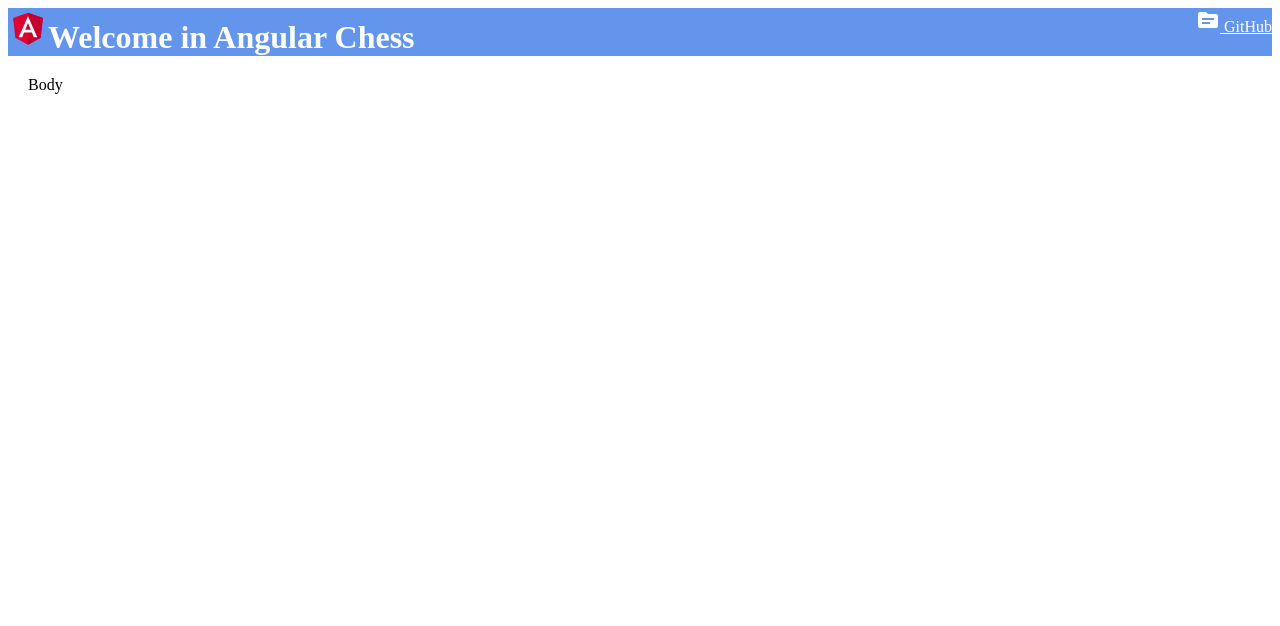
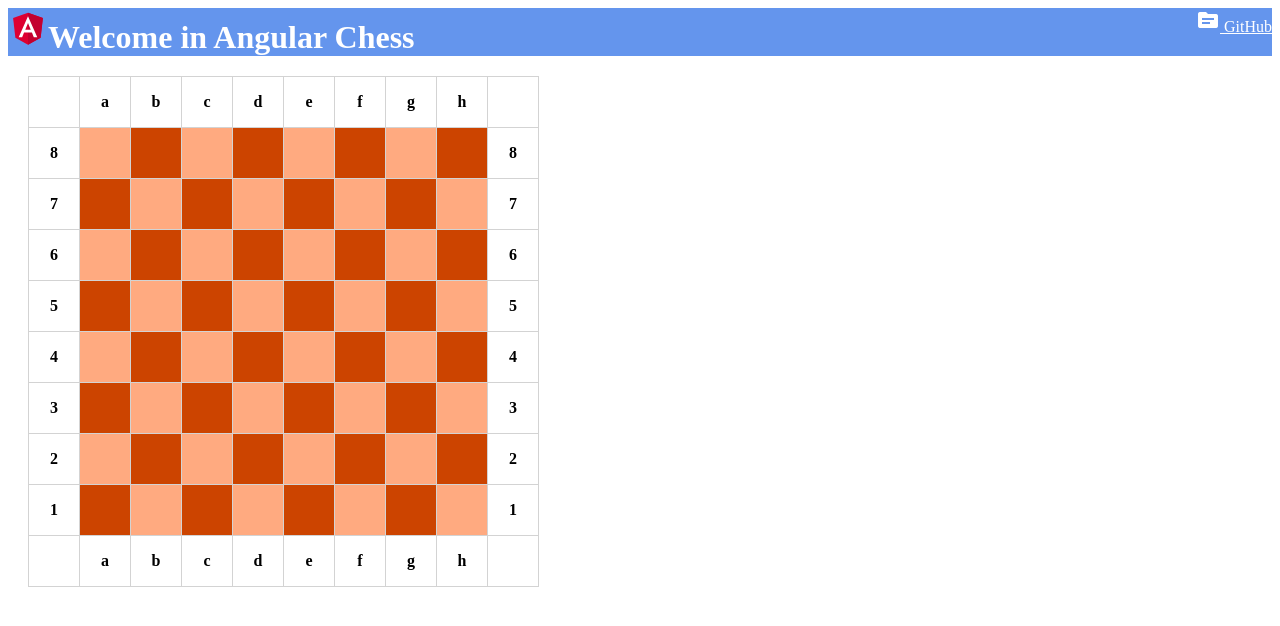
Before and after one commit to sumegizoltan73/AngularChess, an Angular app in the folder angular-chess/: page / in a window 1280 px wide. Shown: the top 626 px of the page. Built offline with nearby package versions, Linux system fonts and the light colour scheme.

Commit message:
chess table

```diff
--- a/angular-chess/src/app/app.component.html
+++ b/angular-chess/src/app/app.component.html
@@ -17,5 +17,5 @@
 </div>
 
 <div class="body">
-  Body
+  <app-chess></app-chess>
 </div>
--- a/angular-chess/src/app/app.module.ts
+++ b/angular-chess/src/app/app.module.ts
@@ -2,10 +2,12 @@ import { NgModule } from '@angular/core';
 import { BrowserModule } from '@angular/platform-browser';
 
 import { AppComponent } from './app.component';
+import { ChessComponent } from './chess/chess.component';
 
 @NgModule({
   declarations: [
-    AppComponent
+    AppComponent,
+    ChessComponent
   ],
   imports: [
     BrowserModule
--- /dev/null
+++ b/angular-chess/src/app/chess/chess.component.html
@@ -0,0 +1,23 @@
+<table>
+    <tr>
+        <th></th>
+        <th *ngFor="let col of x">
+            {{ col }}
+        </th>
+        <th></th>
+    </tr>
+    <tr *ngFor="let row of y; let i = index;">
+        <td>{{ row }}</td>
+        <td *ngFor="let td of x; let j = index;" [ngClass]="{'white': isWhite(j, i), 'black': !isWhite(j, i) }">
+            <span class="material-icons"></span>
+        </td>
+        <td>{{ row }}</td>
+    </tr>
+    <tr>
+        <td></td>
+        <td *ngFor="let col of x">
+            {{ col }}
+        </td>
+        <td></td>
+    </tr>
+</table>
--- /dev/null
+++ b/angular-chess/src/app/chess/chess.component.less
@@ -0,0 +1,5 @@
+table { border-collapse: collapse; }
+td, th { border: 1px solid lightgray; width: 3rem; height: 3rem;
+    text-align: center; vertical-align: middle; font-weight: bold; }
+td.white { background-color: #ffaa80; }
+td.black { background-color: #cc4400; }
--- /dev/null
+++ b/angular-chess/src/app/chess/chess.component.ts
@@ -0,0 +1,22 @@
+import { Component, OnInit } from '@angular/core';
+
+@Component({
+  selector: 'app-chess',
+  templateUrl: './chess.component.html',
+  styleUrls: ['./chess.component.less']
+})
+export class ChessComponent implements OnInit {
+
+  x: string[] = ['a','b','c','d','e','f','g','h'];
+  y: string[] = ['8','7','6','5','4','3','2','1'];
+
+  constructor() { }
+
+  ngOnInit(): void {
+  }
+
+  isWhite(x: number, y: number): boolean {
+    return (x % 2 === 0 && y % 2 === 0) || (x % 2 !== 0 && y % 2 !== 0);
+  }
+
+}
```
Also changed, not shown: angular-chess/src/assets/chess_1.PNG (added).
